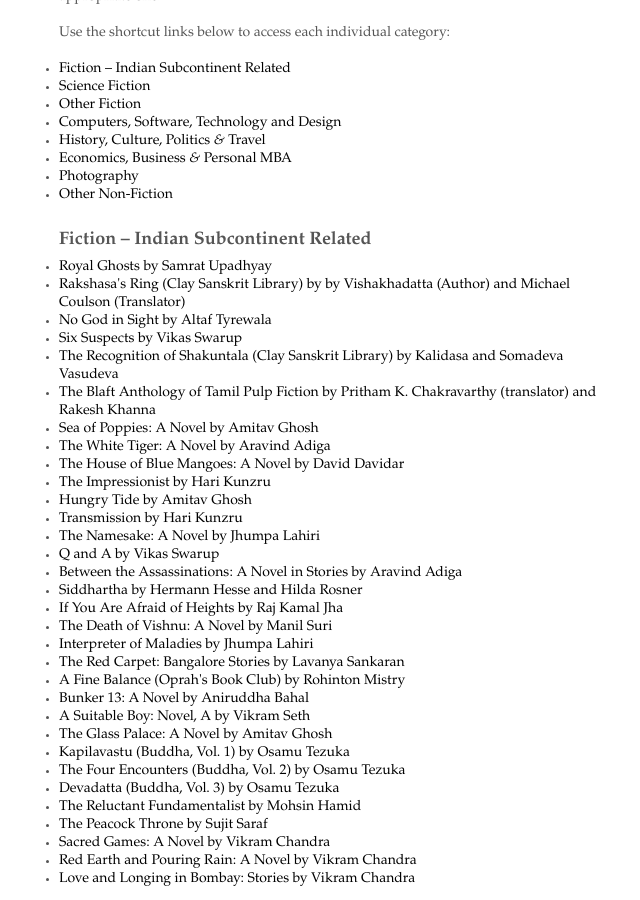
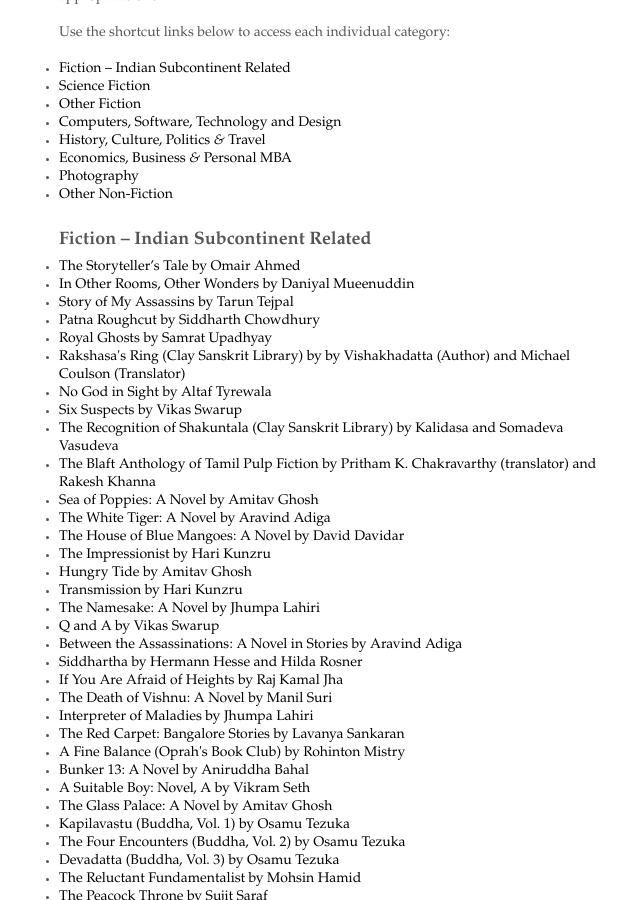
Before and after one commit to deepakjois/website, a Jekyll site: the page built from books/index.html, in a window 1280 px wide and 900 px high, scrolled down 501 px. Shown: the whole window, without its empty margins (301-941 px from the left). Built offline with Jekyll 4.4.1, drawn with Linux system fonts in a browser that asks for light colours; Markdown is read by kramdown in place of the engine named in the settings; some of the changed text lies outside the part shown.

Commit message:
Adding some books

```diff
--- a/_includes/books_read.html
+++ b/_includes/books_read.html
@@ -18,6 +18,10 @@ ohave put it in the most appropriate one.</p>
 <h3>Fiction – Indian Subcontinent Related</h3>
 
 <ul id="fiction-indian">
+  <li class="in_2009"><a href="http://www.penguinbooksindia.com/Bookdetail.aspx?bookId=3395">The Storyteller’s Tale by Omair Ahmed</a></li>
+  <li class="in_2009"><a href="http://www.amazon.com/Other-Rooms-Wonders/dp/0393068005">In Other Rooms, Other Wonders by Daniyal Mueenuddin</a></li>
+  <li class="in_2009"><a href="http://www.taruntejpal.com/default.htm">Story of My Assassins by Tarun Tejpal</a></li>
+  <li class="in_2009"><a href="http://www.flipkart.com/patna-rough-cut-siddharth-chowdhury/033043876x-4tw3f98toj">Patna Roughcut by Siddharth Chowdhury</a></li>
   <li class="in_2009"><a href="http://www.amazon.com/Royal-Ghosts-Stories-Samrat-Upadhyay/dp/0618517499">Royal Ghosts by Samrat Upadhyay</a></li>
   <li class="in_2009"><a href="http://www.amazon.com/gp/product/081471661X">Rakshasa's Ring (Clay Sanskrit Library) by by Vishakhadatta (Author) and Michael Coulson (Translator)</a></li>
   <li class="pre_2009"><a href="http://www.amazon.com/No-God-Sight-Altaf-Tyrewala/dp/159692263X%3FSubscriptionId%3D1KWW0ZZBXM2H44SQVD02%26tag%3Dws%26linkCode%3Dxm2%26camp%3D2025%26creative%3D165953%26creativeASIN%3D159692263X">No God in Sight by Altaf Tyrewala</a></li>
@@ -117,6 +121,7 @@ my views about current science fiction are <a href="http://www.judithberman.net/
 <h3>Computers, Software, Technology and Design</h3>
 
 <ul id="non-fiction-tech">
+  <li class="in_2009"><a href="http://www.amazon.com/Depth-What-you-need-master/dp/1933988363">C# in Depth by Jon Skeet</a></li>
   <li class="in_2009"><a href="http://www.amazon.com/Java-Concurrency-Practice-Brian-Goetz/dp/0321349601">Java Concurrency in Practice by Brian Goetz</a></li>
   <li class="in_2009"><a href="http://www.amazon.com/Coders-at-Work-Peter-Seibel/dp/1430219483">Coders at Work by Peter Seibel</a></li>
   <li class="in_2009"><a href="http://www.amazon.com/Programming-Clojure-Stuart-Halloway/dp/1934356336">Programming Clojure by Stuart Halloway</a></li>
```
